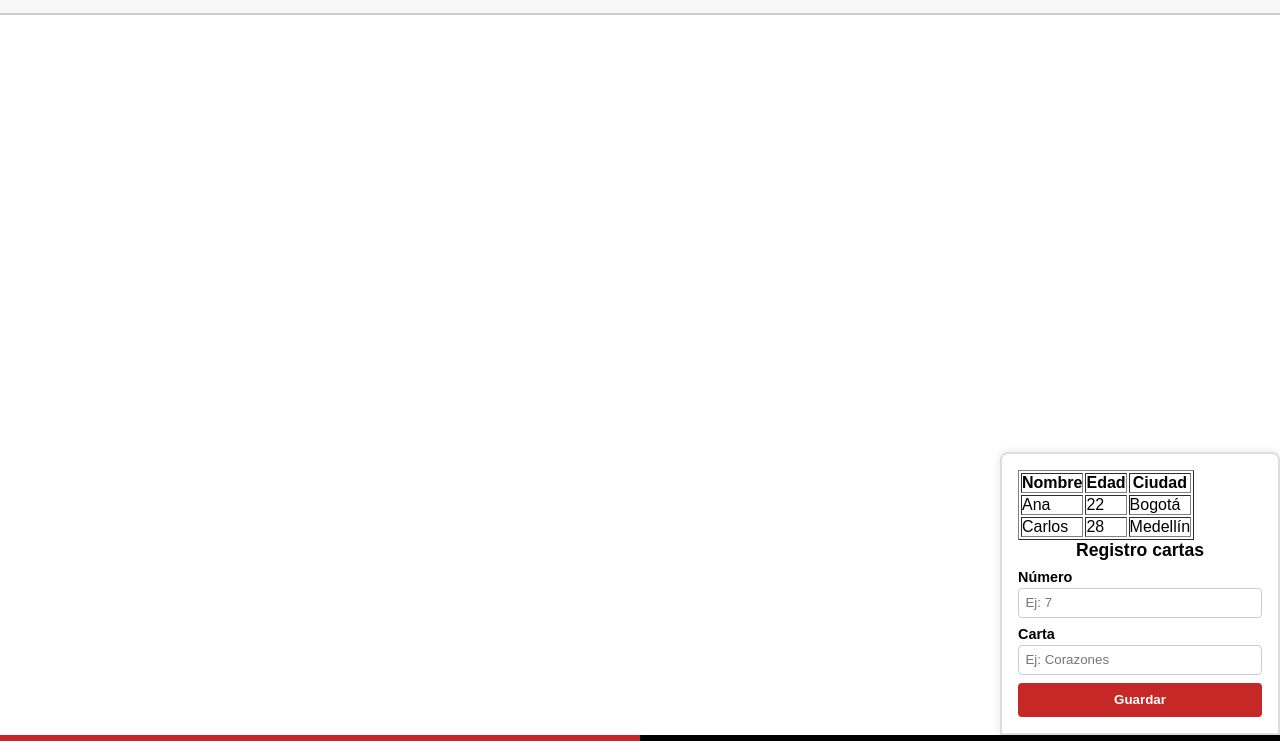
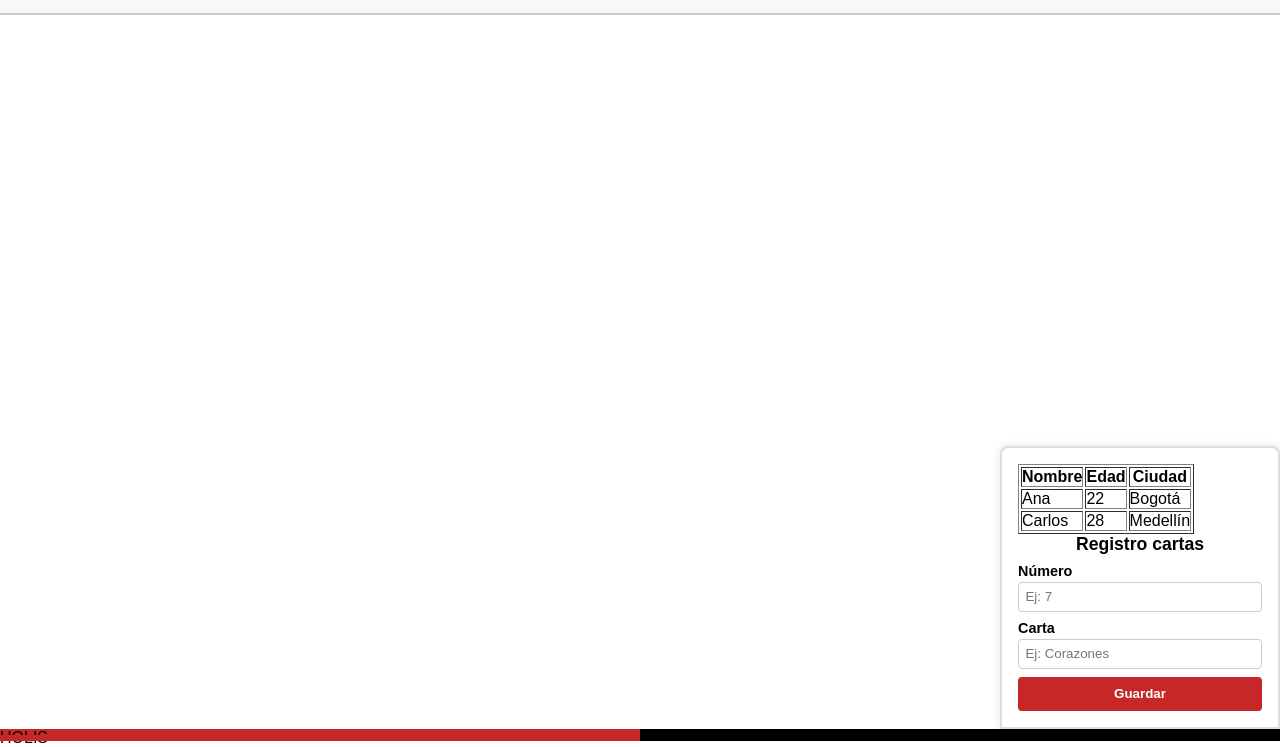
Before and after one commit to ScharidMG/ParcialCartas, a plain HTML site: page registro.html in a window 1280 px wide. Shown: the part 59-806 px from the top of the page. Drawn offline with Linux system fonts and the light colour scheme.

Commit message:
prueba en la pc de michell

```diff
--- a/registro.html
+++ b/registro.html
@@ -53,6 +53,10 @@
       </div>
     </aside>
   </main>
+  <footer>
+      HOLIS
+
+  </footer>
 
   <footer></footer>
 
```
